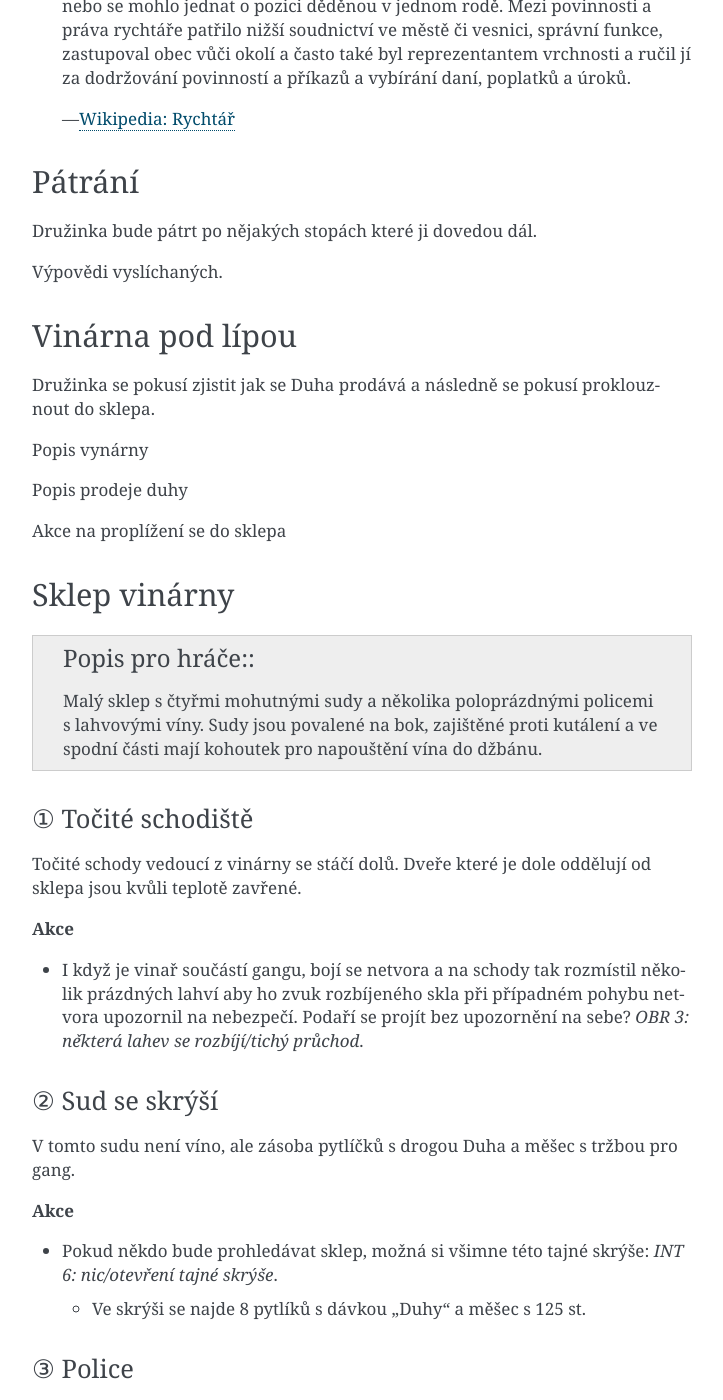
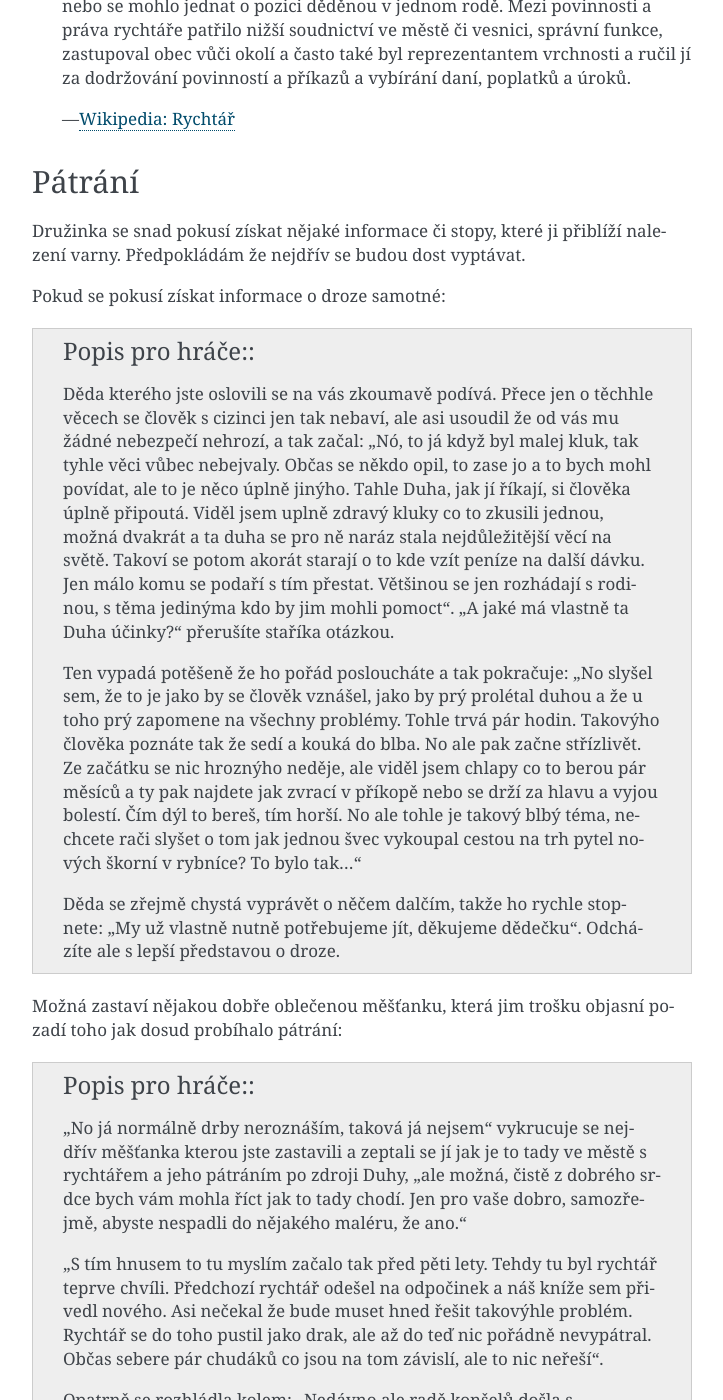
Before and after one commit to jhutar/nasdracak, a Sphinx documentation site: the page built from docs/source/dobrodruzstvi/duha_ve_meste/index.rst, in a window 1280 px wide and 1400 px high, scrolled down 1609 px. Shown: the whole window, without its empty margins (388-1111 px from the left). Built offline with Sphinx 7.4.7, drawn with Linux system fonts in a browser that asks for light colours; some of the changed text lies outside the part shown.

Commit message:
feat: Nejake texty pri patrani

```diff
--- a/docs/source/dobrodruzstvi/duha_ve_meste/index.rst
+++ b/docs/source/dobrodruzstvi/duha_ve_meste/index.rst
@@ -45,9 +45,36 @@ Družinku kolem poledne vyhledá úlisný rychtář, velitel městské stráže
 Pátrání
 =======
 
-Družinka bude pátrt po nějakých stopách které ji dovedou dál.
+Družinka se snad pokusí získat nějaké informace či stopy, které ji přiblíží nalezení varny. Předpokládám že nejdřív se budou dost vyptávat.
 
-Výpovědi vyslíchaných.
+Pokud se pokusí získat informace o droze samotné:
+
+.. admonition:: Popis pro hráče:
+
+   Děda kterého jste oslovili se na vás zkoumavě podívá. Přece jen o těchhle věcech se člověk s cizinci jen tak nebaví, ale asi usoudil že od vás mu žádné nebezpečí nehrozí, a tak začal: "Nó, to já když byl malej kluk, tak tyhle věci vůbec nebejvaly. Občas se někdo opil, to zase jo a to bych mohl povídat, ale to je něco úplně jinýho. Tahle Duha, jak jí říkají, si člověka úplně připoutá. Viděl jsem uplně zdravý kluky co to zkusili jednou, možná dvakrát a ta duha se pro ně naráz stala nejdůležitější věcí na světě. Takoví se potom akorát starají o to kde vzít peníze na další dávku. Jen málo komu se podaří s tím přestat. Většinou se jen rozhádají s rodinou, s těma jedinýma kdo by jim mohli pomoct".
+   "A jaké má vlastně ta Duha účinky?" přerušíte staříka otázkou.
+
+   Ten vypadá potěšeně že ho pořád posloucháte a tak pokračuje: "No slyšel sem, že to je jako by se člověk vznášel, jako by prý prolétal duhou a že u toho prý zapomene na všechny problémy. Tohle trvá pár hodin. Takovýho člověka poznáte tak že sedí a kouká do blba. No ale pak začne střízlivět. Ze začátku se nic hroznýho neděje, ale viděl jsem chlapy co to berou pár měsíců a ty pak najdete jak zvrací v příkopě nebo se drží za hlavu a vyjou bolestí. Čím dýl to bereš, tím horší. No ale tohle je takový blbý téma, nechcete rači slyšet o tom jak jednou švec vykoupal cestou na trh pytel nových škorní v rybníce? To bylo tak..."
+
+   Děda se zřejmě chystá vyprávět o něčem dalčím, takže ho rychle stopnete: "My už vlastně nutně potřebujeme jít, děkujeme dědečku". Odcházíte ale s lepší představou o droze.
+
+Možná zastaví nějakou dobře oblečenou měšťanku, která jim trošku objasní pozadí toho jak dosud probíhalo pátrání:
+
+.. admonition:: Popis pro hráče:
+
+   "No já normálně drby neroznáším, taková já nejsem" vykrucuje se nejdřív měšťanka kterou jste zastavili a zeptali se jí jak je to tady ve městě s rychtářem a jeho pátráním po zdroji Duhy, "ale možná, čistě z dobrého srdce bych vám mohla říct jak to tady chodí. Jen pro vaše dobro, samozřejmě, abyste nespadli do nějakého maléru, že ano."
+
+   "S tím hnusem to tu myslím začalo tak před pěti lety. Tehdy tu byl rychtář teprve chvíli. Předchozí rychtář odešel na odpočinek a náš kníže sem přivedl nového. Asi nečekal že bude muset hned řešit takovýhle problém. Rychtář se do toho pustil jako drak, ale až do teď nic pořádně nevypátral. Občas sebere pár chudáků co jsou na tom závislí, ale to nic neřeší".
+
+   Opatrně se rozhládla kolem: "Nedávno ale radě konšelů došla s rychtářem trpělivost a začali vyhrožovat, že knížete požádají o jiného rychtáře, nějakého který si s tím sviňstvem poradí". Ztišila hlas jak to jen šlo a pokračovala: "Prý se před týdnem na zasedání strašně pohádali, řekli mu že je nekňuba. To se povedlo, protože na celé radnici trošku chytrosti abys pohledam. No ale prý mu dali ultimátum. Prý to má do měsíce vyřešit, nebo jsou za knížetem."
+
+   "A to se rychtáří vážně nikdy nic nepovedlo?" zeptáte se. "No vlastně ano, i když nevím jestli to byla rychtářova zásluha. Městská hlídka jenou zathla nějaké měšťany a pár pobudů. Byli podezřelí z toho že jsou do toho zapletení, pak se stalo tam to našemu soudci a nebyl kdo by je soudil, tak je museli propustit."
+
+   "Počkejte, co se stalo soudci?" taháte z ní další informace. "No to bylo tehdy strašně divné. Večer odešel z hospody kam chodil na večeři. Jeden z hlídky co mu svítin na cestu říkal že doma se zamkl, ale ráno ho našli rozsápaného přímo v jeho pokoji. Prosťe hrůza". Zamyšleně pokývala hlavou, ale pak vyjekla: "Jejda, já se tady vykecávám a zatím mi zavřou u řezníka. Musím už jít!" Zamávala a v mžiku byla pryč.
+
+Kladďák z městské hlídky:
+
+Závislák:
 
 Vinárna pod lípou
 =================
```
